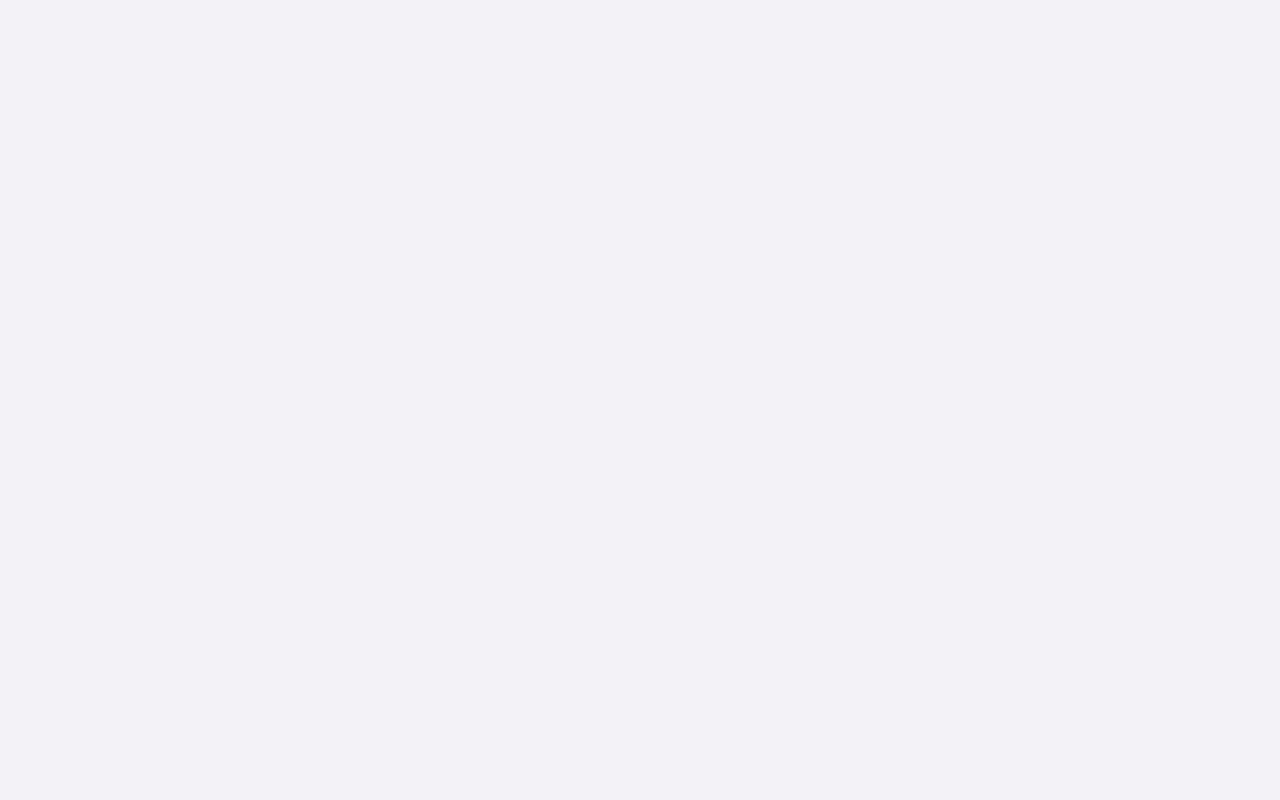
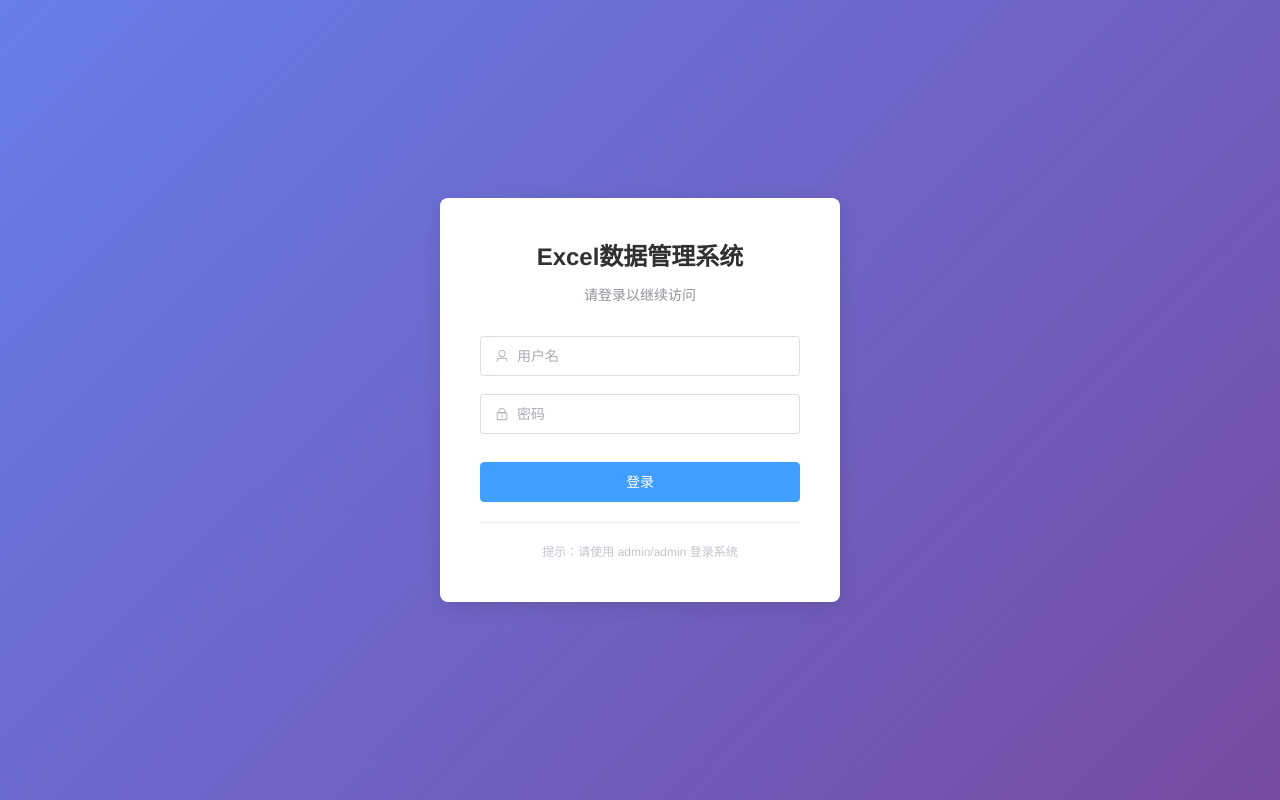
Before and after one commit to czhmisaka/Excel_lowCode, a Vue app in the folder fe/: page /login in a window 1280 px wide. Before the commit this address had no page. Built offline with nearby package versions, Linux system fonts and the light colour scheme.

Commit message:
czh
Signed-off-by: 陈之罕 <czh2233445566@163.com>

```diff
--- a/fe/src/components/Layout/MainLayout.vue
+++ b/fe/src/components/Layout/MainLayout.vue
@@ -57,6 +57,19 @@
                     </el-breadcrumb>
                 </div>
                 <div class="header-right">
+                    <el-dropdown @command="handleCommand">
+                        <span class="user-info">
+                            <el-icon>
+                                <User />
+                            </el-icon>
+                            {{ authStore.userInfo?.username }}
+                        </span>
+                        <template #dropdown>
+                            <el-dropdown-menu>
+                                <el-dropdown-item command="logout">退出登录</el-dropdown-item>
+                            </el-dropdown-menu>
+                        </template>
+                    </el-dropdown>
                     <el-button type="text" @click="toggleTheme">
                         <el-icon>
                             <Sunny />
@@ -76,6 +89,8 @@
 <script setup lang="ts">
 import { computed } from 'vue'
 import { useRoute } from 'vue-router'
+import { ElMessageBox } from 'element-plus'
+import { useAuthStore } from '@/stores/auth'
 import {
     House,
     Folder,
@@ -83,10 +98,12 @@ import {
     Edit,
     Connection,
     Sunny,
-    Document
+    Document,
+    User
 } from '@element-plus/icons-vue'
 
 const route = useRoute()
+const authStore = useAuthStore()
 
 // 当前激活的菜单
 const activeMenu = computed(() => route.path)
@@ -107,6 +124,22 @@ const currentRouteName = computed(() => {
 // 切换主题（暂未实现）
 const toggleTheme = () => {
     console.log('切换主题')
+}
+
+// 处理下拉菜单命令
+const handleCommand = async (command: string) => {
+    if (command === 'logout') {
+        try {
+            await ElMessageBox.confirm('确定要退出登录吗？', '提示', {
+                confirmButtonText: '确定',
+                cancelButtonText: '取消',
+                type: 'warning'
+            })
+            authStore.logout()
+        } catch (error) {
+            // 用户取消操作
+        }
+    }
 }
 </script>
 
@@ -153,6 +186,26 @@ const toggleTheme = () => {
     align-items: center;
 }
 
+.header-right {
+    display: flex;
+    align-items: center;
+    gap: 16px;
+}
+
+.user-info {
+    display: flex;
+    align-items: center;
+    gap: 8px;
+    padding: 8px 12px;
+    border-radius: 4px;
+    cursor: pointer;
+    transition: background-color 0.3s;
+}
+
+.user-info:hover {
+    background-color: #f5f7fa;
+}
+
 .main-content {
     background-color: #f0f2f5;
     padding: 20px;
--- a/fe/src/router/index.ts
+++ b/fe/src/router/index.ts
@@ -1,10 +1,11 @@
 /*
  * @Date: 2025-08-28 07:54:03
  * @LastEditors: CZH
- * @LastEditTime: 2025-10-12 14:32:12
+ * @LastEditTime: 2025-10-13 10:10:53
  * @FilePath: /lowCode_excel/fe/src/router/index.ts
  */
 import { createRouter, createWebHistory } from 'vue-router'
+import { useAuthStore } from '@/stores/auth'
 import MainLayout from '@/components/Layout/MainLayout.vue'
 import QueryOnlyLayout from '@/components/Layout/QueryOnlyLayout.vue'
 
@@ -12,8 +13,14 @@ const router = createRouter({
   history: createWebHistory(import.meta.env.BASE_URL),
   routes: [
     {
+      path: '/login',
+      name: 'Login',
+      component: () => import('@/views/LoginView.vue')
+    },
+    {
       path: '/',
       component: MainLayout,
+      meta: { requiresAuth: true },
       children: [
         {
           path: '',
@@ -61,4 +68,20 @@ const router = createRouter({
   ]
 })
 
+// 路由守卫
+router.beforeEach((to, from, next) => {
+  const authStore = useAuthStore()
+
+  // 检查是否需要登录验证
+  if (to.meta.requiresAuth && !authStore.isAuthenticated) {
+    // 重定向到登录页面，并记录原页面路径
+    next({
+      path: '/login',
+      query: { redirect: to.fullPath }
+    })
+  } else {
+    next()
+  }
+})
+
 export default router
--- a/fe/src/services/api.ts
+++ b/fe/src/services/api.ts
@@ -1,4 +1,5 @@
 import axios from 'axios'
+import { useAuthStore } from '@/stores/auth'
 
 console.log('API_BASE_URL:', import.meta.env.VITE_API_BASE_URL)
 // API基础配置 - 使用相对路径通过nginx代理
@@ -16,7 +17,11 @@ const apiClient = axios.create({
 // 请求拦截器
 apiClient.interceptors.request.use(
     (config) => {
-        // 可以在这里添加认证token等
+        // 添加认证token
+        const authStore = useAuthStore()
+        if (authStore.token) {
+            config.headers.Authorization = `Bearer ${authStore.token}`
+        }
         return config
     },
     (error) => {
@@ -31,6 +36,13 @@ apiClient.interceptors.response.use(
     },
     (error) => {
         console.error('API请求错误:', error)
+
+        // 处理认证失败
+        if (error.response?.status === 401) {
+            const authStore = useAuthStore()
+            authStore.logout()
+        }
+
         return Promise.reject(error)
     }
 )
--- /dev/null
+++ b/fe/src/stores/auth.ts
@@ -0,0 +1,94 @@
+/*
+ * @Date: 2025-10-13 10:08:31
+ * @LastEditors: CZH
+ * @LastEditTime: 2025-10-13 10:28:03
+ * @FilePath: /lowCode_excel/fe/src/stores/auth.ts
+ */
+import { defineStore } from 'pinia'
+import { ref, computed } from 'vue'
+import { useRouter } from 'vue-router'
+
+interface UserInfo {
+    id: number
+    username: string
+    email?: string
+    role?: string
+}
+
+export const useAuthStore = defineStore('auth', () => {
+    const router = useRouter()
+
+    // 状态
+    const token = ref<string | null>(localStorage.getItem('auth_token'))
+    const userInfo = ref<UserInfo | null>(null)
+    const isAuthenticated = computed(() => !!token.value)
+
+    // 登录
+    const login = async (username: string, password: string) => {
+        try {
+            // 验证管理员账户
+            if (username === 'admin' && password === 'admin') {
+                const mockToken = 'mock_jwt_token_' + Date.now()
+                const mockUserInfo: UserInfo = {
+                    id: 1,
+                    username: 'admin',
+                    email: 'admin@example.com',
+                    role: 'admin'
+                }
+
+                token.value = mockToken
+                userInfo.value = mockUserInfo
+
+                // 保存到本地存储
+                localStorage.setItem('auth_token', mockToken)
+                localStorage.setItem('user_info', JSON.stringify(mockUserInfo))
+
+                return { success: true, message: '登录成功' }
+            } else {
+                return { success: false, message: '用户名或密码错误，请使用 admin/admin' }
+            }
+        } catch (error) {
+            console.error('登录失败:', error)
+            return { success: false, message: '登录失败，请检查用户名和密码' }
+        }
+    }
+
+    // 登出
+    const logout = () => {
+        token.value = null
+        userInfo.value = null
+        localStorage.removeItem('auth_token')
+        localStorage.removeItem('user_info')
+
+        // 跳转到登录页面
+        router.push('/login')
+    }
+
+    // 检查登录状态
+    const checkAuth = () => {
+        const storedToken = localStorage.getItem('auth_token')
+        const storedUserInfo = localStorage.getItem('user_info')
+
+        if (storedToken && storedUserInfo) {
+            try {
+                token.value = storedToken
+                userInfo.value = JSON.parse(storedUserInfo)
+            } catch (error) {
+                console.error('解析用户信息失败:', error)
+                logout()
+            }
+        }
+    }
+
+    // 初始化时检查登录状态
+    checkAuth()
+
+    return {
+        token,
+        userInfo,
+        isAuthenticated,
+        login,
+        logout,
+        checkAuth
+    }
+})
--- /dev/null
+++ b/fe/src/views/LoginView.vue
@@ -0,0 +1,145 @@
+<template>
+    <div class="login-container">
+        <div class="login-box">
+            <div class="login-header">
+                <h2>Excel数据管理系统</h2>
+                <p>请登录以继续访问</p>
+            </div>
+
+            <el-form ref="loginFormRef" :model="loginForm" :rules="loginRules" class="login-form"
+                @submit.prevent="handleLogin">
+                <el-form-item prop="username">
+                    <el-input v-model="loginForm.username" placeholder="用户名" size="large" prefix-icon="User" />
+                </el-form-item>
+
+                <el-form-item prop="password">
+                    <el-input v-model="loginForm.password" type="password" placeholder="密码" size="large"
+                        prefix-icon="Lock" show-password @keyup.enter="handleLogin" />
+                </el-form-item>
+
+                <el-form-item>
+                    <el-button type="primary" size="large" class="login-button" :loading="loading" @click="handleLogin">
+                        {{ loading ? '登录中...' : '登录' }}
+                    </el-button>
+                </el-form-item>
+            </el-form>
+
+            <div class="login-footer">
+                <p>提示：请使用 admin/admin 登录系统</p>
+            </div>
+        </div>
+    </div>
+</template>
+
+<script setup lang="ts">
+import { ref, reactive } from 'vue'
+import { useRouter, useRoute } from 'vue-router'
+import { ElMessage } from 'element-plus'
+import { useAuthStore } from '@/stores/auth'
+
+const router = useRouter()
+const route = useRoute()
+const authStore = useAuthStore()
+
+const loginFormRef = ref()
+const loading = ref(false)
+
+const loginForm = reactive({
+    username: '',
+    password: ''
+})
+
+const loginRules = {
+    username: [
+        { required: true, message: '请输入用户名', trigger: 'blur' },
+        { min: 2, max: 20, message: '用户名长度在 2 到 20 个字符', trigger: 'blur' }
+    ],
+    password: [
+        { required: true, message: '请输入密码', trigger: 'blur' },
+        { min: 3, max: 20, message: '密码长度在 3 到 20 个字符', trigger: 'blur' }
+    ]
+}
+
+const handleLogin = async () => {
+    if (!loginFormRef.value) return
+
+    try {
+        await loginFormRef.value.validate()
+        loading.value = true
+
+        const result = await authStore.login(loginForm.username, loginForm.password)
+
+        if (result.success) {
+            ElMessage.success(result.message)
+
+            // 跳转到原请求页面或默认页面
+            const redirect = route.query.redirect as string || '/'
+            router.push(redirect)
+        } else {
+            ElMessage.error(result.message)
+        }
+    } catch (error) {
+        console.error('登录验证失败:', error)
+    } finally {
+        loading.value = false
+    }
+}
+</script>
+
+<style scoped>
+.login-container {
+    min-height: 100vh;
+    background: linear-gradient(135deg, #667eea 0%, #764ba2 100%);
+    display: flex;
+    align-items: center;
+    justify-content: center;
+    padding: 20px;
+}
+
+.login-box {
+    width: 400px;
+    background: white;
+    border-radius: 8px;
+    box-shadow: 0 4px 20px rgba(0, 0, 0, 0.1);
+    padding: 40px;
+}
+
+.login-header {
+    text-align: center;
+    margin-bottom: 30px;
+}
+
+.login-header h2 {
+    margin: 0 0 8px 0;
+    color: #303133;
+    font-size: 24px;
+    font-weight: 600;
+}
+
+.login-header p {
+    margin: 0;
+    color: #909399;
+    font-size: 14px;
+}
+
+.login-form {
+    margin-bottom: 20px;
+}
+
+.login-button {
+    width: 100%;
+    margin-top: 10px;
+}
+
+.login-footer {
+    text-align: center;
+    border-top: 1px solid #ebeef5;
+    padding-top: 20px;
+}
+
+.login-footer p {
+    margin: 0;
+    color: #c0c4cc;
+    font-size: 12px;
+}
+</style>
```
Also changed, not shown: 2 other files (tests, documents, lock files or other folders).
